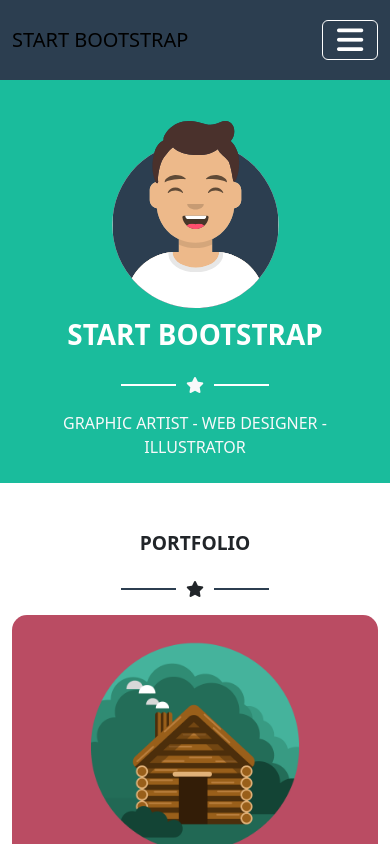
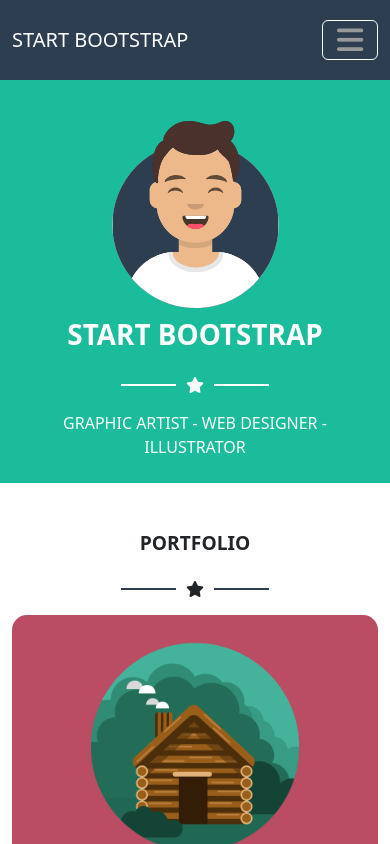
Before and after one commit to alessandraspalla/html-css-bootstrap-freelancer, a plain HTML site: page index.html in a window 390 px wide. In both pictures the pointer is over the link "START BOOTSTRAP". Shown: the top 844 px of the page. Drawn offline with nearby package versions, Linux system fonts and the light colour scheme.

Commit message:
modifiche hover nav e colore hamburger menu

```diff
--- a/css/style.css
+++ b/css/style.css
@@ -19,6 +19,10 @@ a {
 .navbar {
     --bs-navbar-brand-color: white;
     --bs-navbar-toggler-border-color: white;
+}
+
+.navbar-brand:focus, .navbar-brand:hover {
+    color: #fff;
 }
 
 .navbar-toggler:focus {
@@ -46,7 +50,7 @@ a {
 }
 
 .fa-bars {
-    color: #fff;
+    color: #999;
     font-size: 1.5em;
 
 }
```
